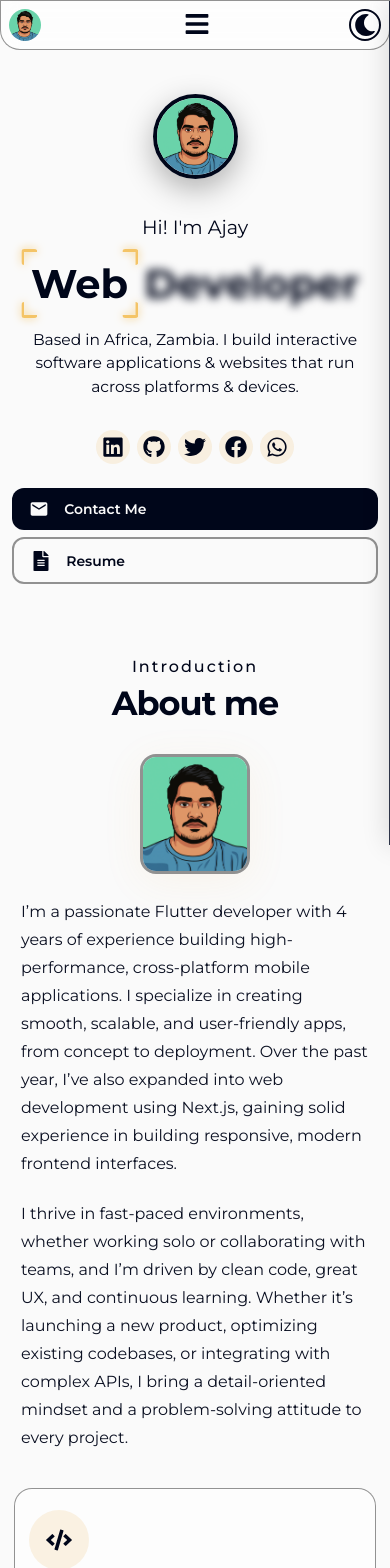
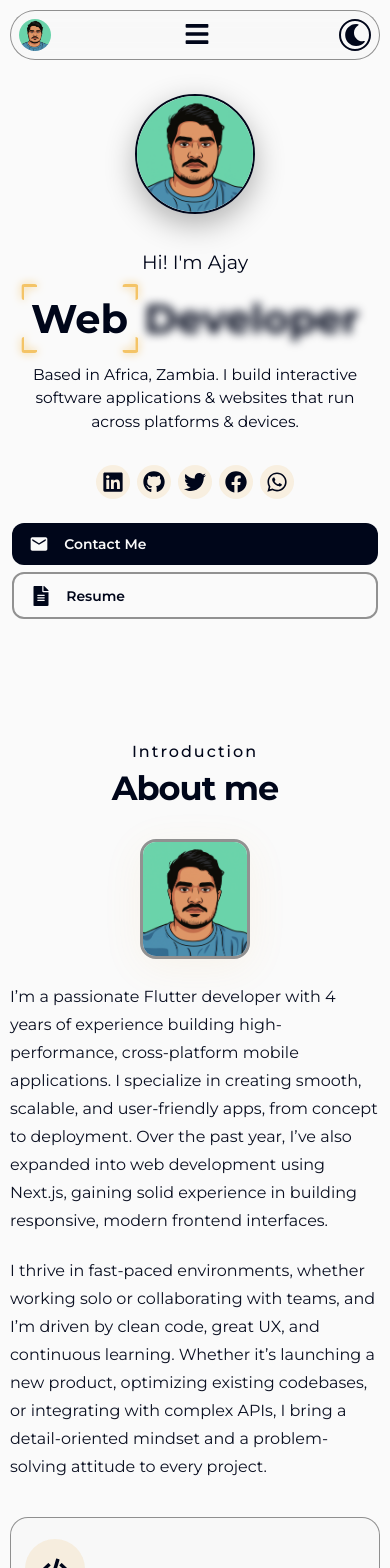
Before and after one commit to Ajay-Yadav-123/Latest-Portfolio, a React (Create React App) app: page / in a window 390 px wide. Shown: the top 1568 px of the page. Built offline with nearby package versions, Linux system fonts and the light colour scheme.

Commit message:
Initial commit

```diff
--- a/src/components/Skills.jsx
+++ b/src/components/Skills.jsx
@@ -24,7 +24,8 @@ function Skills() {
           <h1 className="about-title">What I Know</h1>
         </div>
         <div className="hover-div" style={{ height: '500px', position: 'relative', overflow: 'hidden' }}>
-          <h3 className="hover-me">Hover = Skills</h3>
+          <h3 className="hover-me">Hover Me</h3>
+          <h3 className="hover-me-mobile">Tap Around</h3>
           <ImageTrail
             items={[
               photo1,
--- a/src/style/AboutMe.css
+++ b/src/style/AboutMe.css
@@ -9,7 +9,7 @@
   background: var(--bg-color, #010922);
   color: var(--text-color, #fff);
   font-family: 'Montserrat', Arial, Helvetica, sans-serif;
-  padding: 60px 16px 0px;
+  padding: 110px 10px 0px;
 }
 
 .about-head {
@@ -91,7 +91,7 @@
 @media (max-width: 900px) {
   .about-content-box {
     flex-direction: column;
-    padding: 32px 18px;
+    padding: 32px 0;
     gap: 24px;
     align-items: center;
   }
@@ -113,7 +113,7 @@
     height: 120px;
   }
   .about-content-box {
-    padding: 18px 5px;
+    padding: 18px 0px;
     border-radius: 14px;
   }
 }
--- a/src/style/Contact.css
+++ b/src/style/Contact.css
@@ -198,7 +198,7 @@
 @media (max-width: 850px) {
 
     .contact-section{
-        padding: 40px 0;
+        padding: 110px 0 0;
     }
     .contact-main-grid {
         grid-template-columns: 1fr;
--- a/src/style/HomePage.css
+++ b/src/style/HomePage.css
@@ -11,6 +11,7 @@
   --hover: #10182e;
   --spotlight: #334064;
   --footer-border: #ffffff15;
+  --nav-bg-color: #000514d8;
 }
 
 body.light-theme {
@@ -18,10 +19,12 @@ body.light-theme {
   --text-color: #00061a;
   --small-text-color: #0b1022;
   --accent-color: #00061a;
-  --secondary-bg: #ffffff9f;
+  --secondary-bg: #f5f5f549;
   --accent-hover: rgba(230, 168, 69, 0.14);
   --border: #0000006c;
+  --hover: #e9e9e9;
   --spotlight: #000514;
+  --nav-bg-color: #000514d8;
 }
 
 body {
@@ -67,11 +70,12 @@ p{
   top: 0;
   width: 100%;
   z-index: 1000;
+  margin: 20px 0;
 }
 
 .nav-container {
   max-width: 1000px;
-  margin: 20px auto;
+  margin: 0 auto;
   padding: 1rem 2rem;
   display: flex;
   justify-content: space-between;
@@ -166,17 +170,12 @@ p{
 .hero-section {
   display: flex;
   justify-content: center;
-  padding: 2rem;
+  padding: 140px 40px 40px;
   text-align: center;
   background-color: var(--bg-color);
   min-height: 500px;
-  /* Minimum allowed height */
   max-height: 900px;
-  /* Maximum allowed height */
   box-sizing: border-box;
-  padding-top: 140px;
-  /* To avoid hiding under navbar */
-  padding-bottom: 40px;
 }
 
 .hero-content {
@@ -192,7 +191,7 @@ p{
   height: 200px;
   border-radius: 50%;
   object-fit: cover;
-  border: 4px solid var(--accent-color);
+  border: 3px solid var(--accent-color);
   box-shadow: 0 10px 30px rgba(0, 0, 0, 0.3);
 }
 
@@ -327,9 +326,7 @@ p{
 }
   .nav-container {
     padding: 0.5rem 0.5rem;
-    margin: 0;
-    border-top-left-radius: 0;
-    border-top-right-radius: 0;
+    border-radius: 100px;
   }
 
   .hero-content {
@@ -352,19 +349,19 @@ p{
     right: 0;
     height: 100vh;
     width: 225px;
-    background: #010922d1;
-    box-shadow: -2px 0 24px rgba(0, 0, 0, 0.13);
+    background-color: var(--secondary-bg);
     flex-direction: column;
     align-items: flex-start;
     gap: 0;
     padding: 4rem 1.5rem 2rem 1.5rem;
-    transform: translateX(100%);
+    transform: translateX(110%);
     transition: transform 0.35s cubic-bezier(.37, 1.56, .63, .91);
     z-index: 1200;
   }
 
   .nav-menu.open {
     transform: translateX(0%);
+    background-color: var(--nav-bg-color);
   }
 
   .nav-link {
@@ -381,8 +378,8 @@ p{
 
   .navbar {
     z-index: 1202;
-    margin: 0 !important;
-
+    padding: 10px;
+    margin: 0;
   }
 }
 
@@ -393,6 +390,7 @@ p{
   .nav-menu.open {
     width: 100vw;
     padding: 4rem 1rem 2rem 1.6rem;
+    margin: -11px;
   }
 
   /* .navbar {
@@ -402,10 +400,11 @@ p{
   .profile-image {
     width: 120px;
     height: 120px;
+    border: 2px solid var(--accent-color);
   }
 
   .hero-section {
-    padding: 1.5rem 0.2rem 0.8rem 0.2rem;
+    padding: 1.5rem 0 0.8rem 0;
     min-height: auto;
   }
 
@@ -446,8 +445,8 @@ p{
 /* For extra small devices */
 @media (max-width: 400px) {
   .profile-image {
-    width: 85px;
-    height: 85px;
+    width: 120px;
+    height: 120px;
   }
 
   .main-title {
--- a/src/style/Projects.css
+++ b/src/style/Projects.css
@@ -2,7 +2,7 @@
     width: 100%;
     max-width: 1400px;
     margin: auto;
-    padding-top: 100px;
+    padding-top: 110px;
 }
 .css-12x2cp1-JoyTypography-root{
     color: var(--small-text-color) !important;
--- a/src/style/Skills.css
+++ b/src/style/Skills.css
@@ -2,14 +2,14 @@
     width: 100%;
     max-width: 1400px;
     margin: auto;
-    padding-top: 34px;
+    padding-top: 110px;
 }
 
 .hover-div {
     border: 1px solid var(--border);
     margin: auto;
     border-radius: 20px;
-    margin: 66px 48px 36px;
+    margin: 66px 48px 40px;
 }
 
 .hover-me {
@@ -24,14 +24,38 @@
     display: flex;
     justify-content: center;
     align-items: center;
+    z-index: 100;
 
+}
+
+.hover-me-mobile {
+    display: none;
 }
 
 @media (max-width: 700px) {
     .hover-div {
-        margin: 15px;
+        margin: 10px;
     }
+
     .hover-me {
         font-size: 2rem;
+        display: none;
+    }
+
+
+    .hover-me-mobile {
+        display: block;
+        font-size: 2rem;
+        color: var(--border);
+        text-align: center;
+        position: absolute;
+        top: 50%;
+        left: 50%;
+        transform: translate(-50%, -50%);
+        /* Pushes it back half its own size */
+        display: flex;
+        justify-content: center;
+        align-items: center;
+        z-index: 100;
     }
 }
--- a/src/style/SpotlightCard.css
+++ b/src/style/SpotlightCard.css
@@ -34,8 +34,8 @@
   gap: 30px;
   width: 100%;
   max-width: 1400px;
-  margin: 0 auto 40px auto;
-  padding: 36px 48px;
+  margin: 0 auto 0 auto;
+  padding: 36px 48px 40px;
   box-sizing: border-box;
 }
 
@@ -81,11 +81,11 @@
   z-index: 2;
 }
 
-@media (max-width: 700px) {
+@media (max-width: 900px) {
   .spotlight-cards-section {
     grid-template-columns: 1fr;
     gap: 18px;
-    padding: 18px 4px 0 4px;
+    padding: 18px 0 0 0;
   }
   .custom-spotlight-card {
     padding: 21px 14px 16px 14px;
```
